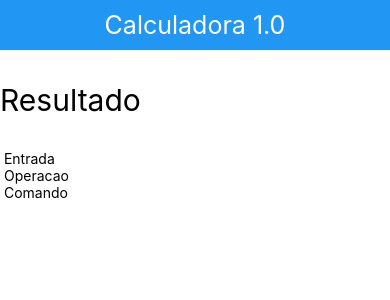
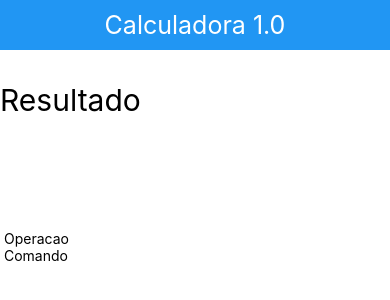
Before and after one commit to gabriel-silva/Calculadora, a React Native app: screen / in a window 390 px wide. Shown: the top 300 px of the page. Built offline with nearby package versions, Linux system fonts and the light colour scheme.

Commit message:
adicionando campos de numeros

```diff
--- a/src/components/Entrada.js
+++ b/src/components/Entrada.js
@@ -1,8 +1,20 @@
 import React from 'react';
 import {
-    Text
+    View,
+    StyleSheet
 } from 'react-native';
+import Numero from './Numero';
 
 export default props => (
-    <Text> Entrada </Text>
+    <View style={styles.numeros}>
+        <Numero />
+        <Numero />
+    </View>
 );
+
+const styles = StyleSheet.create({
+    numeros: {
+        flexDirection: 'row',
+        justifyContent: 'space-between'
+    }
+});
--- /dev/null
+++ b/src/components/Numero.js
@@ -0,0 +1,17 @@
+import React from 'react';
+import {
+    TextInput,
+    StyleSheet
+} from 'react-native';
+
+export default props => (
+    <TextInput style={styles.numero} />
+);
+
+const styles = StyleSheet.create({
+    numero: {
+        width: 140,
+        height: 80,
+        fontSize: 20
+    }
+});
```
